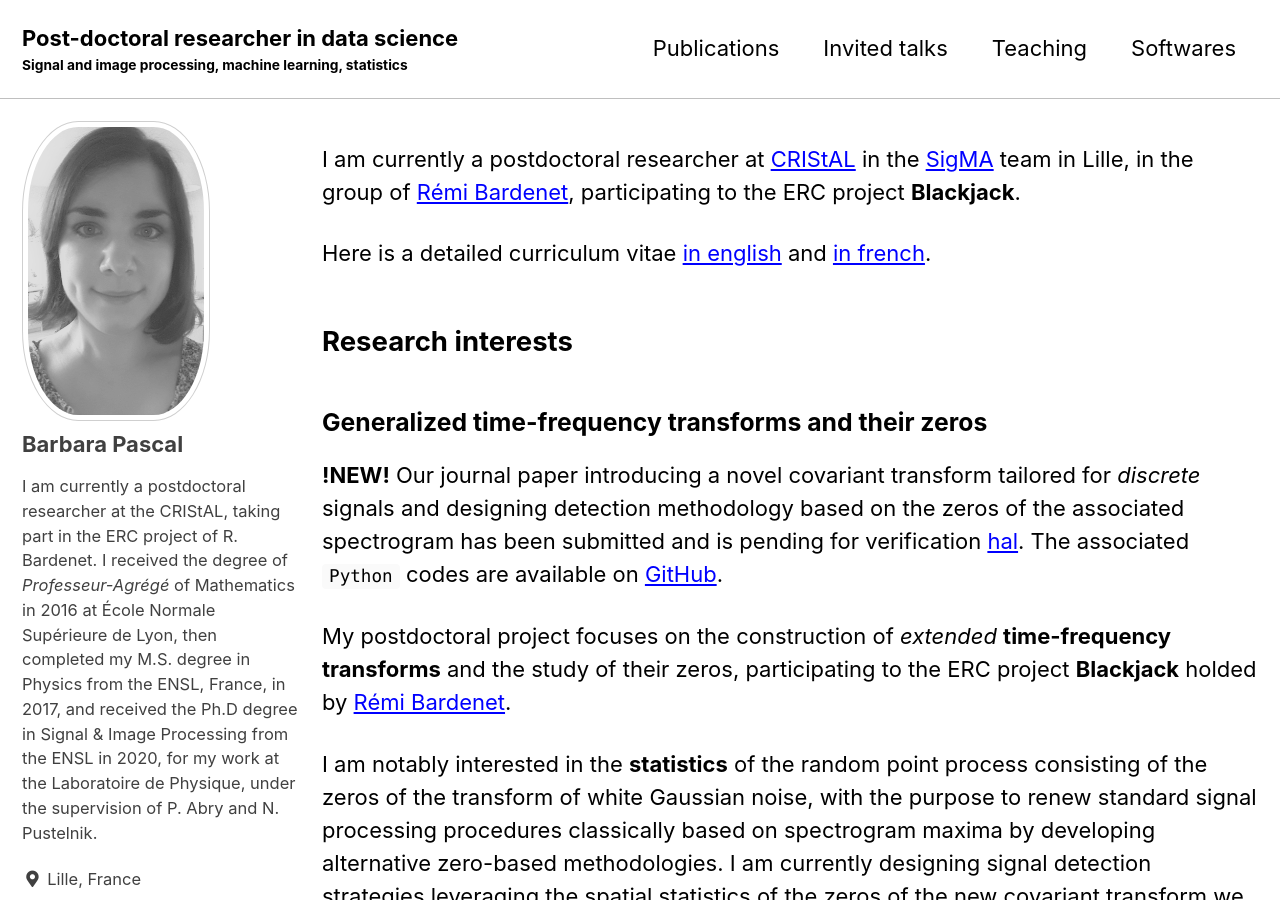
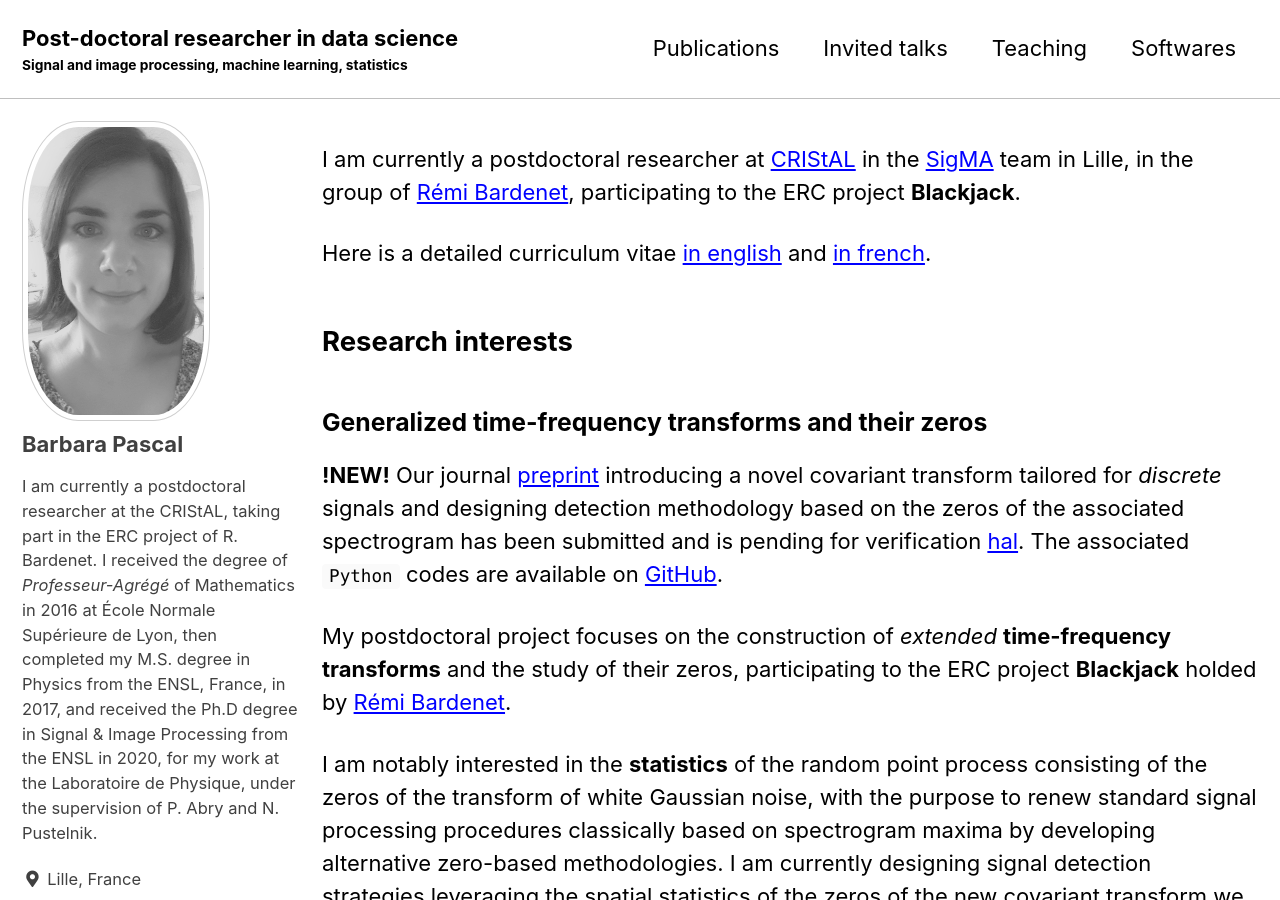
Before and after one commit to bpascal-fr/bpascal-fr.github.io, a Jekyll site: the page built from index.md, in a window 1280 px wide and 900 px high. Built offline with Jekyll 4.4.1, drawn with Linux system fonts in a browser that asks for light colours; cached includes are drawn as plain includes; nearby versions of some CDN libraries; some web fonts are replaced.

Commit message:
preprint

```diff
--- a/index.md
+++ b/index.md
@@ -12,7 +12,7 @@ Here is a detailed curriculum vitae [in english](assets/pdfs/CV_en.pdf) and [in
 
 ### Generalized time-frequency transforms and their zeros
 
-**!NEW!** Our journal paper introducing a novel covariant transform tailored for *discrete* signals and designing detection methodology based on the zeros of the associated spectrogram has been submitted and is pending for verification [hal](https://hal.archives-ouvertes.fr/). The associated `Python` codes are available on [GitHub](https://github.com/bpascal-fr/kravchuk-transform-and-its-zeros).
+**!NEW!** Our journal [preprint](assets/pdfs/2022_TSP_hal.pdf) introducing a novel covariant transform tailored for *discrete* signals and designing detection methodology based on the zeros of the associated spectrogram has been submitted and is pending for verification [hal](https://hal.archives-ouvertes.fr/). The associated `Python` codes are available on [GitHub](https://github.com/bpascal-fr/kravchuk-transform-and-its-zeros).
 
 My postdoctoral project focuses on the construction of *extended* **time-frequency transforms** and the study of their zeros, participating to the ERC project **Blackjack** holded by [Rémi Bardenet](https://rbardenet.github.io/).
 
```
Also changed, not shown: 1 other file.
